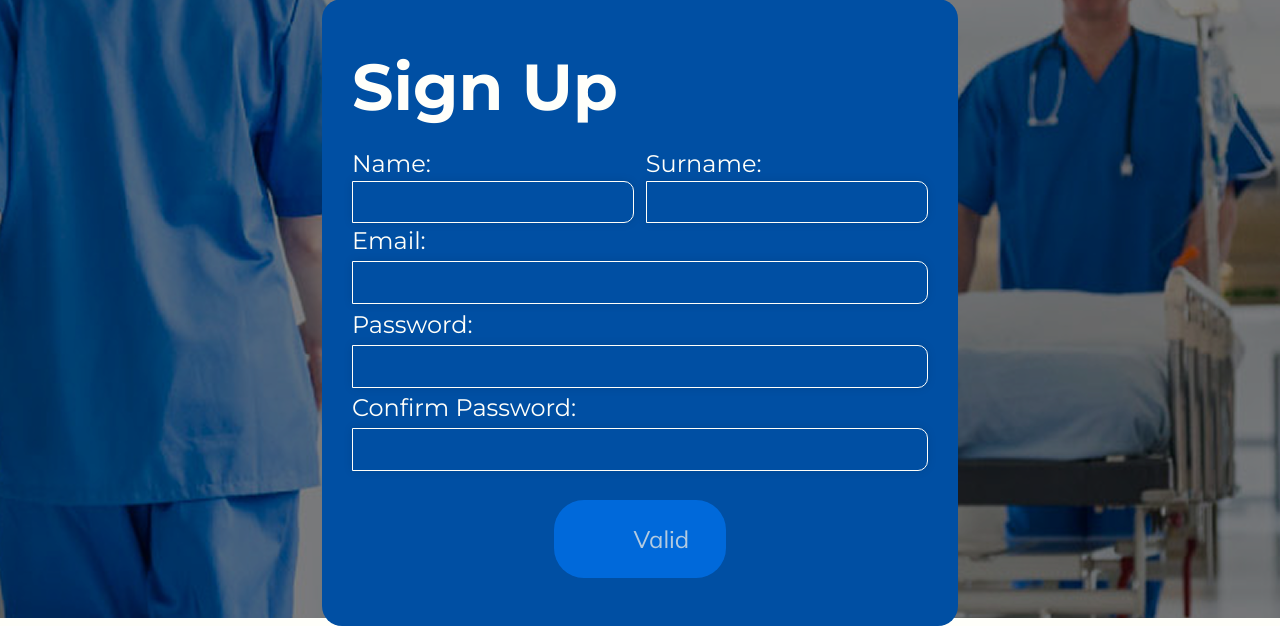
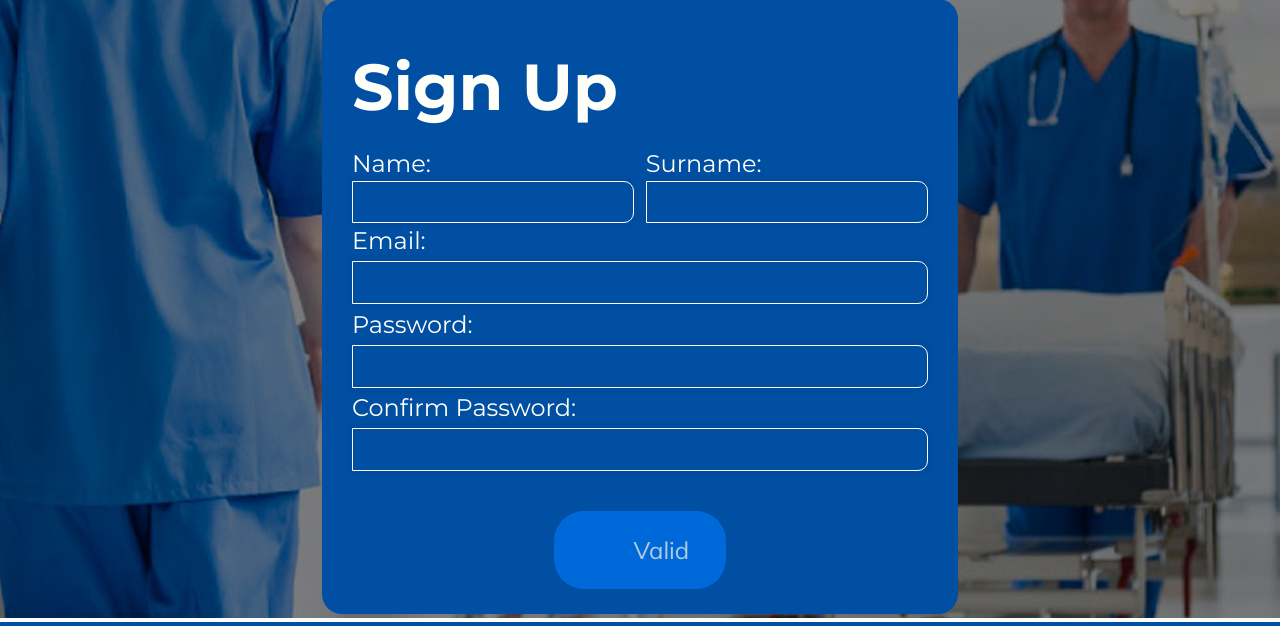
Before and after one commit to letEmmDev/DocLogic, a Django app: page /signup in a window 1280 px wide. Shown: the part 441-1067 px from the top of the page. Run offline with Django 5.2, Linux system fonts and the light colour scheme; some web fonts are replaced.

Commit message:
Project update - reCaptcha setting & integration + styling for signup page

```diff
--- a/core/forms.py
+++ b/core/forms.py
@@ -1,9 +1,12 @@
 from django import forms
 from .models import CustomUser
+from django_recaptcha.fields import ReCaptchaField
+from django_recaptcha.widgets import ReCaptchaV2Invisible
 
 class CustomUserCreationForm(forms.ModelForm):
     password1 = forms.CharField(label='Password', widget=forms.PasswordInput)
     password2 = forms.CharField(label='Confirm Password', widget=forms.PasswordInput)
+    captcha = ReCaptchaField(widget=ReCaptchaV2Invisible())
 
     class Meta:
         model = CustomUser
--- a/static/css/core/registration/signup.css
+++ b/static/css/core/registration/signup.css
@@ -30,8 +30,10 @@
     margin: 1% 0;
 }
 .form-container button{
-    margin: 1% 0;
+    margin: 4% 0 0% 0;
     color: var(--white);
+    width: 30%;
+    align-self: center;
 }
 .name-form{
     display: flex;
@@ -59,8 +61,21 @@
     box-sizing: border-box;
     box-shadow: 0 0 10px rgba(0, 0, 0, 0.1);
 }
-.form-container button{
-    margin: 4% 0;
-    width: 30%;
-    align-self: center;
+/* CAPTCHA STYLING */
+.captcha-form {
+    margin: 2% 0 0 0;
+    display: flex;
+    flex-direction: column;
+    align-items: flex-start;
+    width: 100%;
 }
+
+.grecaptcha-badge {
+    bottom: 16px !important;
+    right: 16px !important;
+    box-shadow: none !important;
+    border-radius: 8px !important;
+    opacity: 0.7;
+    z-index: 1000;
+    position: static !important;
+}
--- a/templates/base.html
+++ b/templates/base.html
@@ -13,7 +13,7 @@
     <body>
         {% include "includes/navbar.html" %}
         <main>
-            <link rel="stylesheet" href="{% static 'css/home.css' %}">
+            <link rel="stylesheet" href="{% static 'css/core/home.css' %}">
             <div class="container">
                 <img src="{% static 'images/bg-landing.png' %}" alt="background-image" class="bg-image">
                 <div class="logo">
--- a/templates/core/registration/signup.html
+++ b/templates/core/registration/signup.html
@@ -34,6 +34,10 @@
             {{ form.password2 }}
             {{ form.password2.errors }}
         </div>
+        <div class="captcha-form">
+            {{ form.captcha }}
+            {{ form.captcha.errors }}
+        </div>
         <input type="hidden" name="role" value="user">
         <button type="submit" class="btn-primary">Valid</button>
     </form>
```
Also changed, not shown: DocLogic/settings.py (+18 -3 lines), 2 other files.
